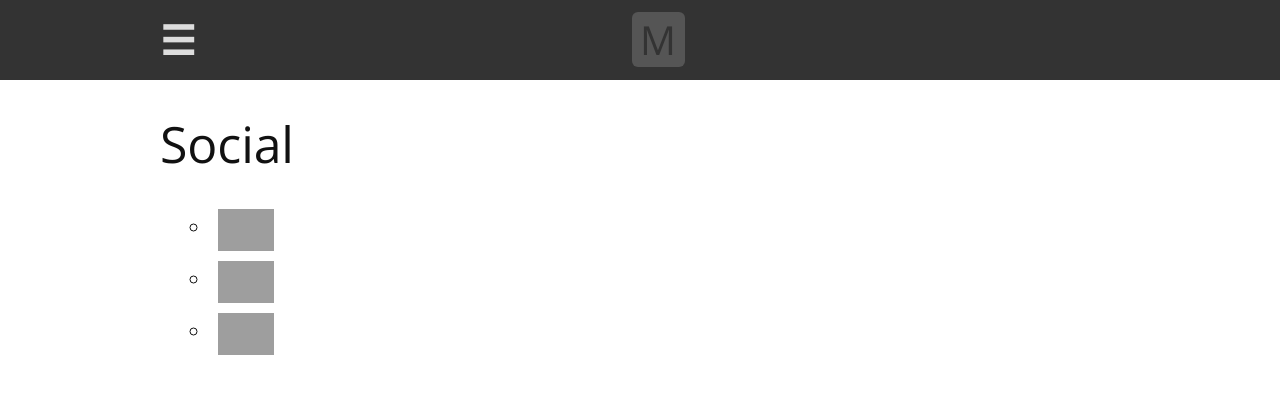
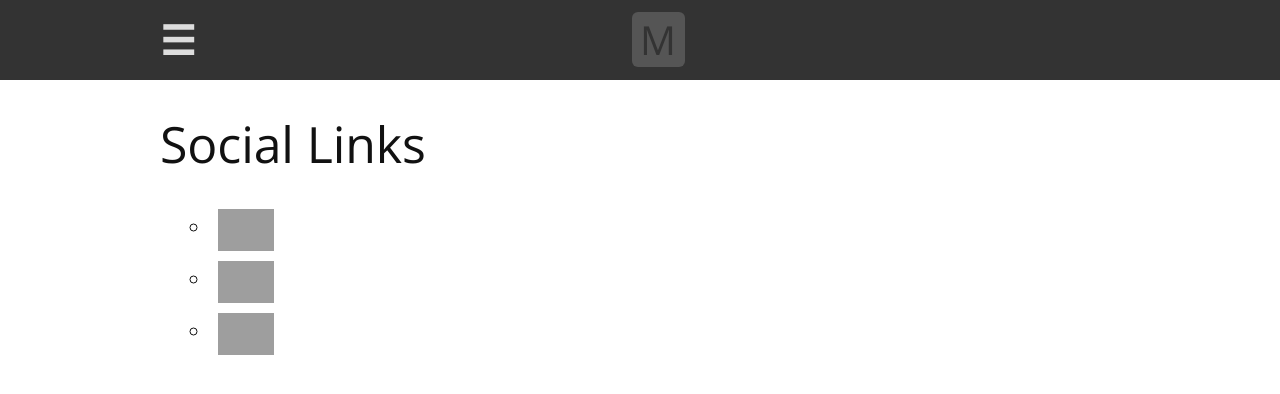
Before and after one commit to remarkablemark/remarkablemark.github.io, a Jekyll site: the page built from pages/social.md, in a window 1280 px wide. Shown: the top 394 px of the page. Built offline with Jekyll 4.4.1, drawn with Linux system fonts in a browser that asks for light colours; grey boxes are pictures that could not be loaded.

Commit message:
refactor(pages): move rendering of title from layout to page
This allows for greater control over rendering <title> and <h1>
in the page.

```diff
--- a/_layouts/page.html
+++ b/_layouts/page.html
@@ -2,7 +2,4 @@
 layout: default
 ---
 
-<main id="main" role="main" class="container">
-  <h1 class="post-title">{{ page.title }}</h1>
-  {{ content }}
-</main>
+<main class="container" id="main" role="main">{{ content }}</main>
--- a/pages/social.md
+++ b/pages/social.md
@@ -10,6 +10,8 @@ permalink: /social/
   #main img:active, #main img:focus, #main img:hover { opacity: .7; }
 </style>
 
+# Social Links
+
 - [![Github](https://github.githubassets.com/images/modules/logos_page/GitHub-Logo.png)](https://b.remarkabl.org/github)
 - [![YouTube](https://www.youtube.com/about/static/svgs/icons/brand-resources/YouTube-logo-full_color_light.svg)](https://b.remarkabl.org/youtube)
 - [![Medium](https://miro.medium.com/max/484/1*uLuWzCXfq2rt1t_TkuLB8A.png)](https://b.remarkabl.org/medium)
```
Also changed, not shown: pages/blog.md (+2 -0 lines), pages/projects.md (+2 -0 lines), pages/support.md (+2 -0 lines).
